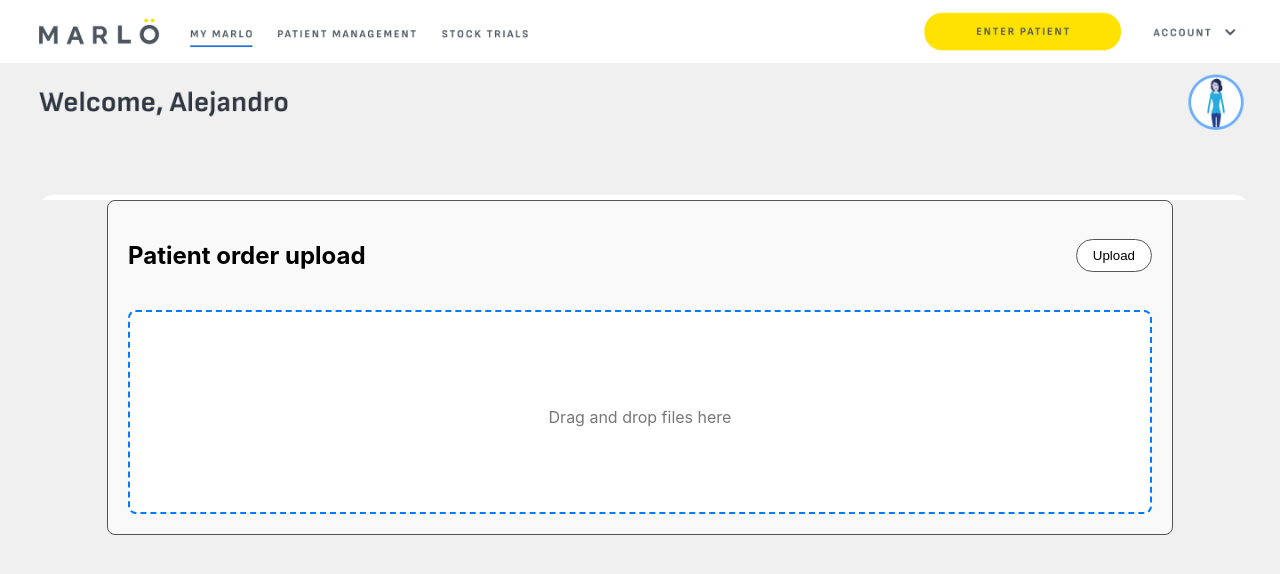
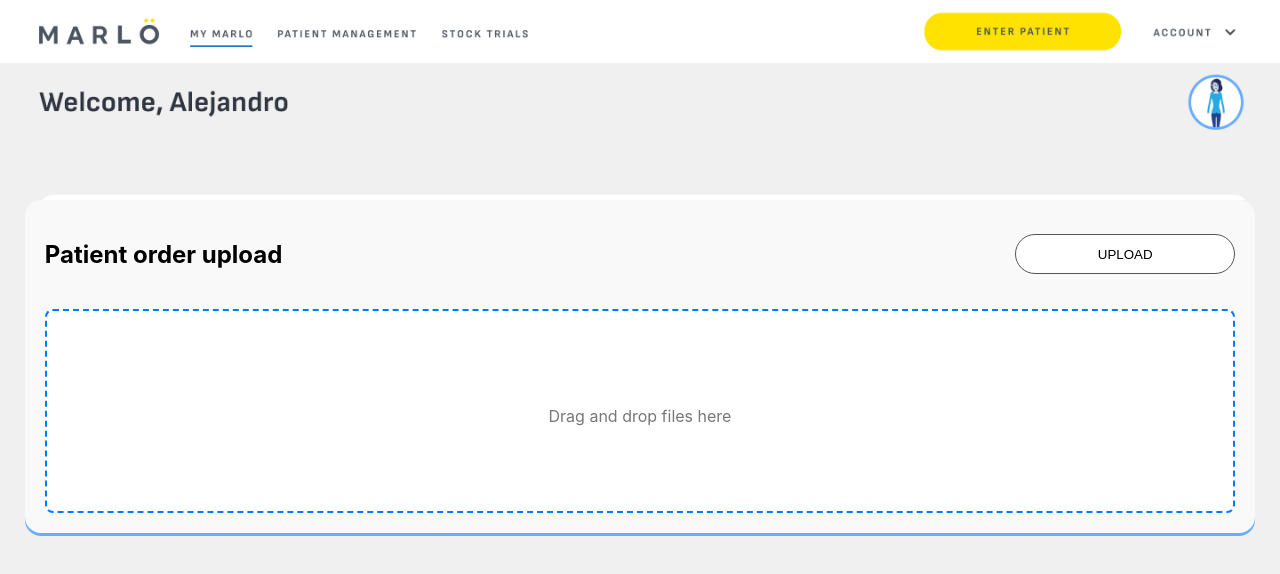
Before and after one commit to klar2d2/ScreenCaptureHackathon, a React (Create React App) app in the folder client/: page / in a window 1280 px wide. Shown: the top 574 px of the page. Built offline with nearby package versions, Linux system fonts and the light colour scheme.

Commit message:
ui fixes

```diff
--- a/client/src/App.css
+++ b/client/src/App.css
@@ -13,6 +13,7 @@
   flex-direction: column;
   align-items: center;
   justify-content: center;
+  font-family:sans-serif;
   font-size: calc(10px + 2vmin);
   color: #2F3641;
 }
--- a/client/src/Components/FileUpload.css
+++ b/client/src/Components/FileUpload.css
@@ -1,10 +1,11 @@
 /* src/UploadComponent.css */
 .upload-container {
-  width: 80%;
+  width: 93%;
   margin: 0 auto;
   padding: 20px;
-  border: 1px solid #555;
-  border-radius: 8px;
+  border-radius: 16px;
+  background: var(--textWhite, #FFF);
+  box-shadow: 0px 3px 0px 0px #69AEFF;
   background-color: #f9f9f9;
 }
 
@@ -17,6 +18,8 @@
 
 .upload-button {
   padding: 8px 16px;
+  width: 220px;
+  height: 40px;
   border: 1px solid #555;
   border-radius: 20px;
   background-color: #fff;
--- a/client/src/Components/FileUpload.jsx
+++ b/client/src/Components/FileUpload.jsx
@@ -62,6 +62,7 @@ const FileUpload = () => {
         setFiles([...acceptedFiles]);
       };
       reader.readAsDataURL(file);
+      setPrompt('')
     }
   }, []);
 
@@ -182,7 +183,7 @@ const FileUpload = () => {
           ref={fileInputRef}
           style={{ display: "none" }}
         />
-        <button className="upload-button" onClick={handleUpload}>Upload</button>
+        <button className="upload-button" onClick={handleUpload}>UPLOAD</button>
       </div>
       <div {...getRootProps({ className: 'dropzone' })}>
         <input {...getInputProps()} />
```
